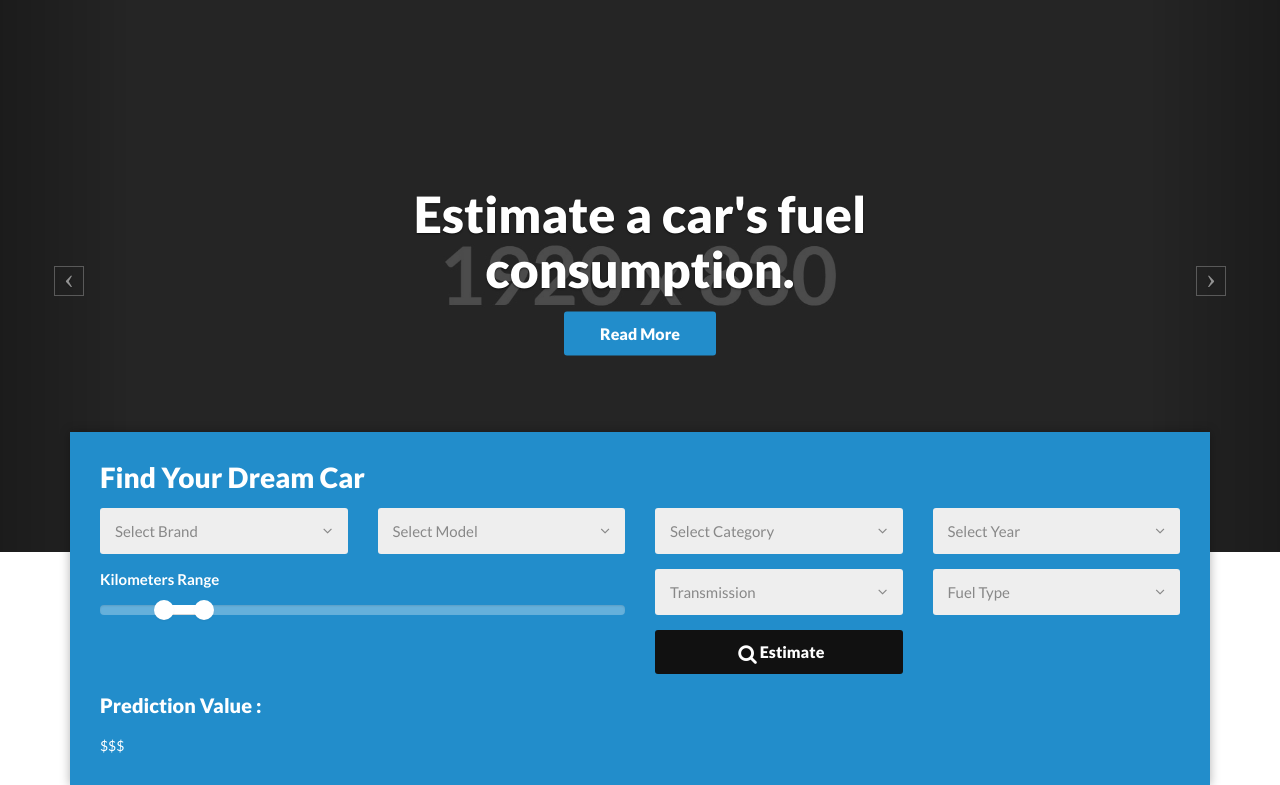
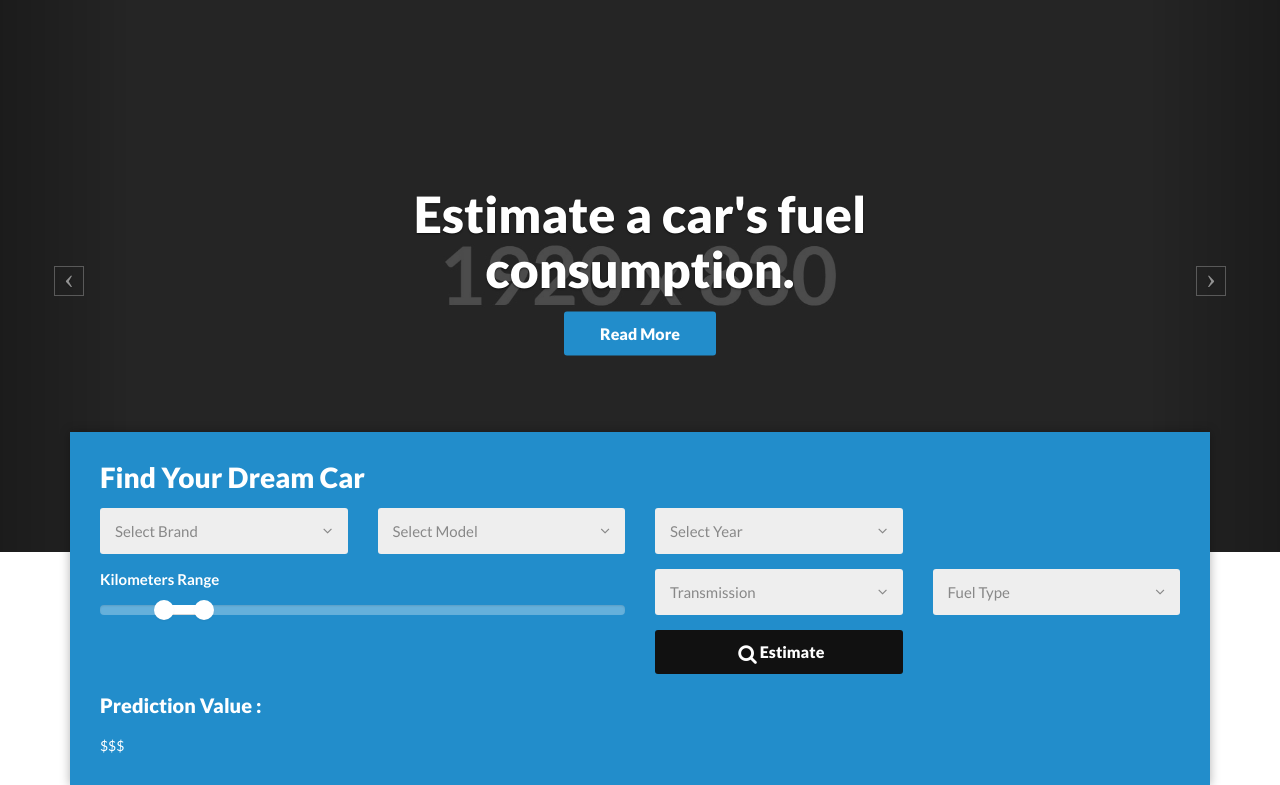
Before and after one commit to dhiasouidii/pi_deployment, a Django app: page /price in a window 1280 px wide. Shown: the part 100-885 px from the top of the page. Run offline with Django 4.2, Linux system fonts and the light colour scheme; parts of the project's set-up code (start-up, migrations or seed data) failed here and were passed over; some libraries are stand-ins or nearby versions.

Commit message:
removed cars category and annee

```diff
--- a/predict/models.py
+++ b/predict/models.py
@@ -13,7 +13,7 @@ class FuelResults(models.Model):
 
 
 class PriceResults(models.Model):
-    category = models.CharField(max_length=30)
+    #category = models.CharField(max_length=30)
     marque = models.CharField(max_length=30)
     transmission = models.CharField(max_length=30)
     carburant = models.CharField(max_length=30)
--- a/predict/views.py
+++ b/predict/views.py
@@ -166,7 +166,7 @@ def predict_price(request):
     range = mean([int(range[0]), int(range[1])])
     if request.POST.get('action') == 'post':
         # Receive data from client
-        category = str(request.POST.get('category')).strip()
+        #category = str(request.POST.get('category')).strip()
         marque = str(request.POST.get('marque')).strip()
         modele = str(request.POST.get('model')).strip()
         transmission = str(request.POST.get('transmission')).strip()
@@ -174,37 +174,37 @@ def predict_price(request):
         annee = int(request.POST.get('year'))
         kilometrage = range
         age = 2022 - annee
-        print(age)
-        category = cat(category)
+        #category = cat(category)
         # Unpickle model
         model = pd.read_pickle(r"D:\esprit\Semestre 2\Projet DS\price_model.pickle")
         scaler = pd.read_pickle(r"D:\esprit\Semestre 2\Projet DS\price_scaler.pickle")
 
-        encode_category = numpy.load(r"D:\esprit\Semestre 2\Projet DS\category_classes.npy", allow_pickle=True)
+        #encode_category = numpy.load(r"D:\esprit\Semestre 2\Projet DS\category_classes.npy", allow_pickle=True)
         encode_marque = numpy.load(r"D:\esprit\Semestre 2\Projet DS\marque_classes_price.npy", allow_pickle=True)
         encode_model = numpy.load(r"D:\esprit\Semestre 2\Projet DS\model_classes.npy", allow_pickle=True)
 
-        categoryencoder = LabelEncoder()
+        #categoryencoder = LabelEncoder()
         marqueencoder = LabelEncoder()
         modelencoder = LabelEncoder()
 
-        categoryencoder.classes_ = encode_category
+        #categoryencoder.classes_ = encode_category
         marqueencoder.classes_ = encode_marque
         modelencoder.classes_ = encode_model
 
-        scaled = scaler.transform([[annee, kilometrage, age]])
+        #scaled = scaler.transform([[annee, kilometrage, age]])
+        scaled = scaler.transform([[kilometrage, age]])
         # Make prediction
         result = model.predict([[modelencoder.transform([modele]),
-                                 categoryencoder.transform([category]),
+                                 #categoryencoder.transform([category]),
                                  marqueencoder.transform([marque]),
                                  ref1(transmission),
                                  ref2(carburant),
                                  scaled[0][0],
                                  scaled[0][1],
-                                 scaled[0][2]
+                                 #scaled[0][2]
                                  ]])
         prediction = result[0]
-        PriceResults.objects.create(category=category, marque=marque, transmission=transmission,
+        PriceResults.objects.create(marque=marque, transmission=transmission,
                                     carburant=carburant, annee=annee, kilometrage=kilometrage, age=age,
                                     prediction=str(prediction))
 
--- a/templates/landing.html
+++ b/templates/landing.html
@@ -88,16 +88,16 @@
                                 </select>
                             </div>
                         </div>
-                        <div class="form-group col-md-3 col-sm-6">
-                            <div class="select">
-                                <select class="form-control" id="category">
-                                    <option>Select Category</option>
-                                    {% for category in categories %}
-                                        <option value="{{ category }}">{{ category }}</option>
-                                    {% endfor %}
-                                </select>
-                            </div>
-                        </div>
+{#                        <div class="form-group col-md-3 col-sm-6">#}
+{#                            <div class="select">#}
+{#                                <select class="form-control" id="category">#}
+{#                                    <option>Select Category</option>#}
+{#                                    {% for category in categories %}#}
+{#                                        <option value="{{ category }}">{{ category }}</option>#}
+{#                                    {% endfor %}#}
+{#                                </select>#}
+{#                            </div>#}
+{#                        </div>#}
                         <div class="form-group col-md-3 col-sm-6">
                             <div class="select">
                                 <select class="form-control" id="year">
@@ -344,7 +344,7 @@
                 url: '{% url "predict:pricepredict" %}',
                 data: {
                     marque: $('#marque option:selected').val(),
-                    category: $('#category option:selected').val(),
+                    //category: $('#category option:selected').val(),
                     model: $('#model option:selected').val(),
                     transmission: $('#transmission option:selected').val(),
                     carburant: $('#carburant option:selected').val(),
```
